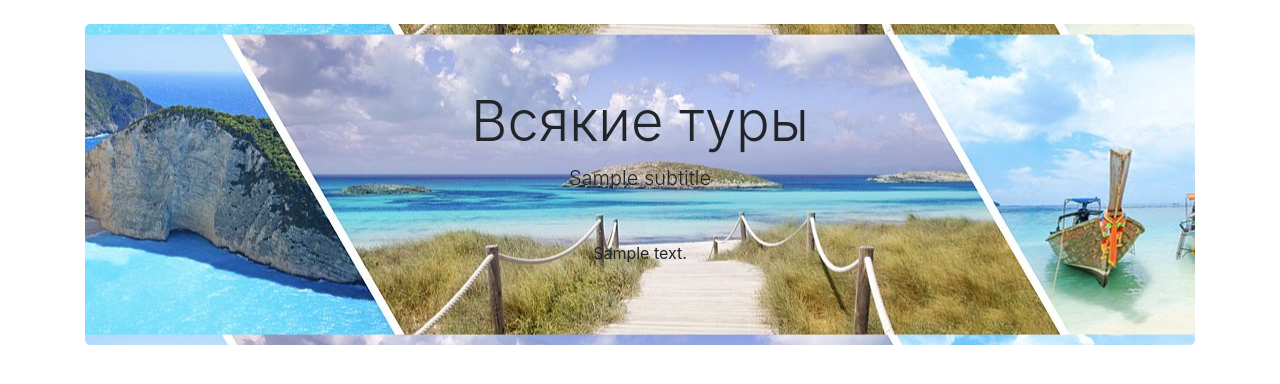
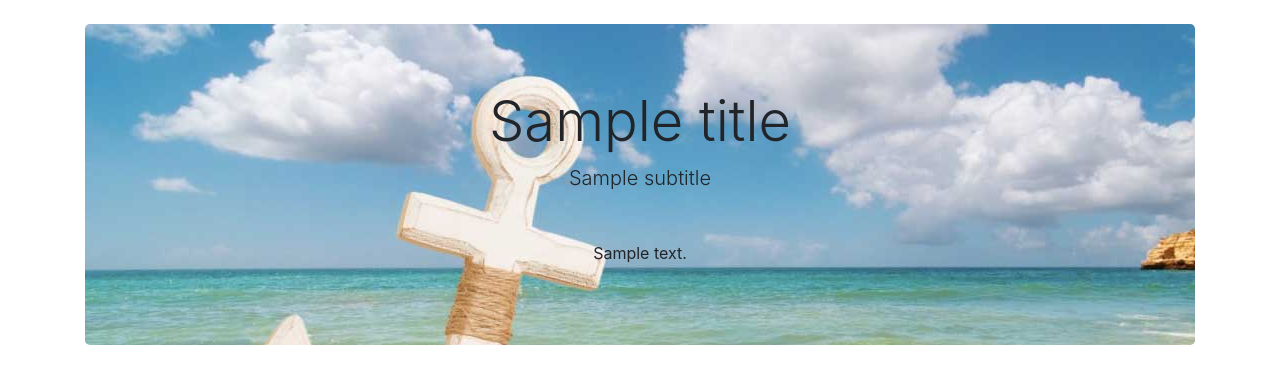
Before and after one commit to MaimurSV/StepikFLaskWeek2, a Flask app: template templates/index.html in a window 1280 px wide. Shown: the part 72-456 px from the top of the page. Run offline with Flask 2, Linux system fonts and the light colour scheme; the template is opened without the code that fills it: most values are stand-ins (such as "Sample title", 1, 10 or a date in 2020); some libraries are stand-ins or nearby versions.

Commit message:
Поправлены мелкие ошибки, обновлена картинка splash.jpg. Добавлены файлы requirements.txt, README.md

```diff
--- a/app.py
+++ b/app.py
@@ -195,7 +195,8 @@
 
 @app.route("/")
 def view_index():
-    return render_template("index.html",  title=title, departures=departures, tours=tours, subtitle=subtitle)
+    return render_template("index.html",  title=title, departures=departures, tours=tours, subtitle=subtitle,
+                           description=description)
 
 
 @app.route("/departures/<departure>/")
@@ -208,4 +209,4 @@
     return render_template("tours.html", title=title, departures=departures, tours=tours, tour_id=tour_id)
 
 
-app.run("127.0.0.1", 8000)
+app.run("127.0.0.1", 8000, debug=True)
--- /dev/null
+++ b/requirements.txt
@@ -0,0 +1,6 @@
+click==7.1.2
+Flask==1.1.2
+itsdangerous==1.1.0
+Jinja2==2.11.2
+MarkupSafe==1.1.1
+Werkzeug==1.0.1
--- a/templates/departures.html
+++ b/templates/departures.html
@@ -15,7 +15,7 @@
     {% if tour["departure"]==departure %}
     <div class="col-4">
         <div class="card mb-4">
-            <img src={{"" + tour["picture"] +""}} class="card-img-top img-fluid" alt="">
+            <img src={{ tour["picture"] }} class="card-img-top img-fluid" alt="">
             <div class="card-body">
 
                 <h2 class="h5 card-title">{{ tour["title"] }}</h2>
--- a/templates/index.html
+++ b/templates/index.html
@@ -3,9 +3,8 @@
 
 {% block content %}
 <!-- HERO -->
-<section class="jumbotron text-center mt-4" style="background: url({{"
-         \"" + url_for("static", filename = "images/splash.jpg") + "\"" }}); background-position: center center">
-<h1 class="display-4">Всякие туры</h1>
+<section class="jumbotron text-center mt-4" style="background: url(/static/images/splash.jpg">
+<h1 class="display-4">{{ title }}</h1>
 <p class="lead">{{ subtitle }}</p>
 <p class="mt-5 w-50 mx-auto">{{ description }}</p>
 </section>
@@ -16,10 +15,10 @@
          Так себе костыль, но работает:-(
          Надеюсь в будущем найду более лаконичный способ решить подобную задачу-->
     {% set tours_with_id = tours %}
-    {% for id, tour in tours_with_id.items() %}
-    <!-- В следующей строке пришлось присваивать значение неиспользуемой переменной, поскольку Jinja выдавала ошибку
+        <!-- В следующей строке пришлось присваивать значение неиспользуемой переменной, поскольку Jinja выдавала ошибку
          на переменную tours_with_id, а если поменять фигурные скобки с процентом на простые фигурные скобки,
          то получился принт слова None (который наверно возвращал метод update-->
+    {% for id, tour in tours_with_id.items() %}
     {% set a = tours_with_id[id].update({"id": id}) %}
     {% endfor %}
     {% set sorted = tours_with_id.values() | selectattr("stars", ">=", "4") | list | sort(attribute="title") %}
@@ -27,7 +26,7 @@
     <div class="col-4">
         <div class="card mb-4">
             <div class="embed-responsive embed-responsive-16by9">
-                <img class="card-img-top embed-responsive-item" src={{"" + tour["picture"] + ""}} alt="" />
+                <img class="card-img-top embed-responsive-item" src={{ tour["picture"] }} alt="" />
             </div>
             <div class="card-body">
                 <h2 class="h5 card-title">{{ tour["title"] }}</h2>
--- a/templates/tours.html
+++ b/templates/tours.html
@@ -9,7 +9,7 @@
     <!-- HERO -->
     <p class="lead">{{ tours[tour_id]["country"] }} {{ departures[tours[tour_id]["departure"]] }} {{
         tours[tour_id]["nights"] }} ночей</p>
-    <img src={{"" + tours[tour_id]["picture"] + ""}} class="w-75" alt="">
+    <img src={{ tours[tour_id]["picture"] }} class="w-75" alt="">
     <p class="my-4 w-75">{{ tours[tour_id]["description"] }}</p>
     <a href="#" class="btn btn-success btn-lg">Купить тур за {{ tours[tour_id]["price"] }}</a>
 </section>
```
Also changed, not shown: README.md (added), static/images/splash.jpg.
